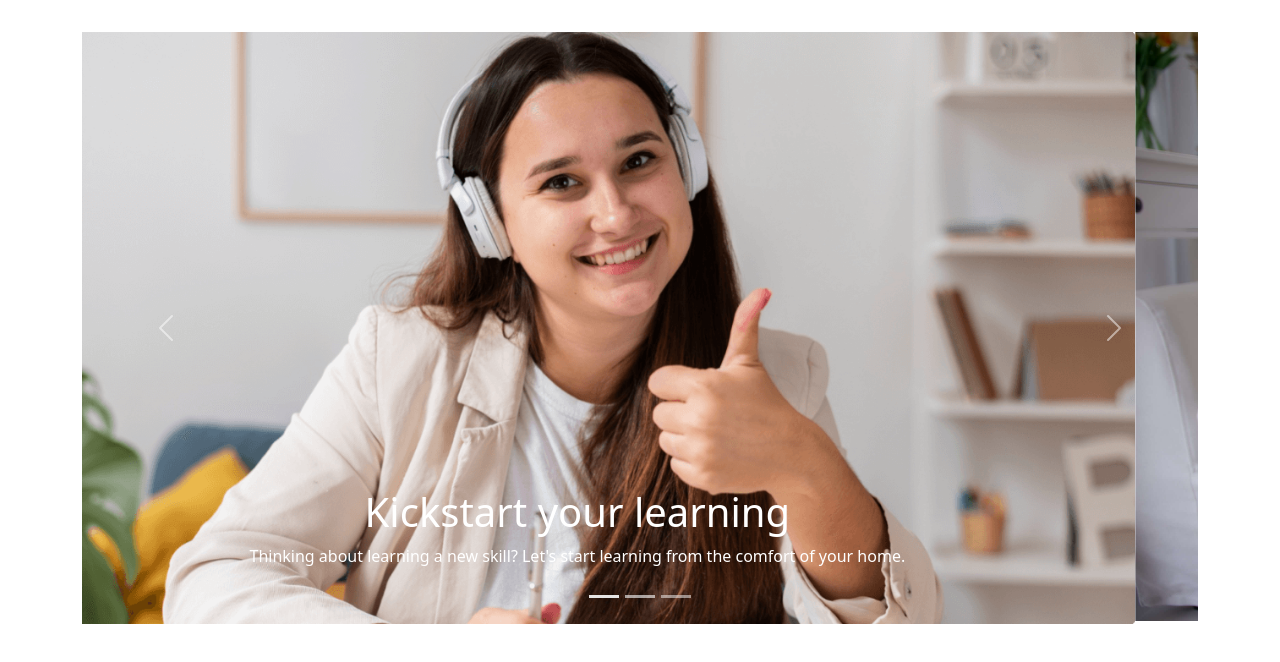
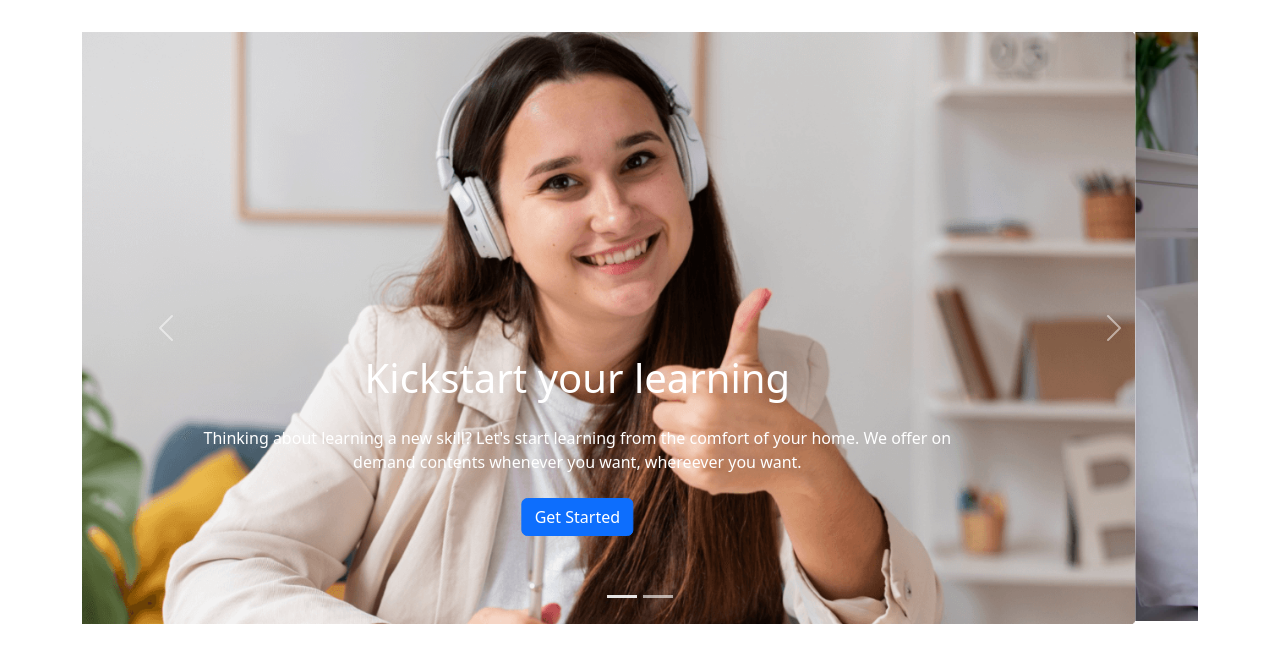
Before and after one commit to AbdullahWins/ed-tech-responsive, a plain HTML site: page index.html in a window 1280 px wide. Shown: the part 110-772 px from the top of the page. Drawn offline with Linux system fonts and the light colour scheme.

Commit message:
banner done

```diff
--- a/index.html
+++ b/index.html
@@ -60,12 +60,6 @@
             data-bs-slide-to="1"
             aria-label="Slide 2"
           ></button>
-          <button
-            type="button"
-            data-bs-target="#carouselExampleCaptions"
-            data-bs-slide-to="2"
-            aria-label="Slide 3"
-          ></button>
         </div>
         <div class="carousel-inner">
           <div class="carousel-item active">
@@ -75,11 +69,13 @@
               alt="..."
             />
             <div class="carousel-caption d-none d-md-block">
-              <h5 class="h1">Kickstart your learning</h5>
-              <p>
+              <h5 class="h1 mb-4">Kickstart your learning</h5>
+              <p class="mb-4">
                 Thinking about learning a new skill? Let's start learning from
-                the comfort of your home.
+                the comfort of your home. We offer on demand contents whenever
+                you want, whereever you want.
               </p>
+              <button class="btn btn-primary mb-5">Get Started</button>
             </div>
           </div>
           <div class="carousel-item">
@@ -89,11 +85,13 @@
               alt="..."
             />
             <div class="carousel-caption d-none d-md-block">
-              <h5>Everything you need</h5>
-              <p>
-                We got everything you will need in order to learn, So that you
-                can only focus on learning.
+              <h5 class="h1 mb-4">Everything you need</h5>
+              <p class="mb-4">
+                We got everything you will need in order to learn. we got
+                assets, notes and refferances to help you with the learning, So
+                that you can only focus on learning.
               </p>
+              <button class="btn btn-primary mb-5">Get Started</button>
             </div>
           </div>
         </div>
@@ -117,6 +115,7 @@
         </button>
       </div>
     </section>
+
     <script src="bootstrap/js/bootstrap.min.js"></script>
   </body>
 </html>
```
